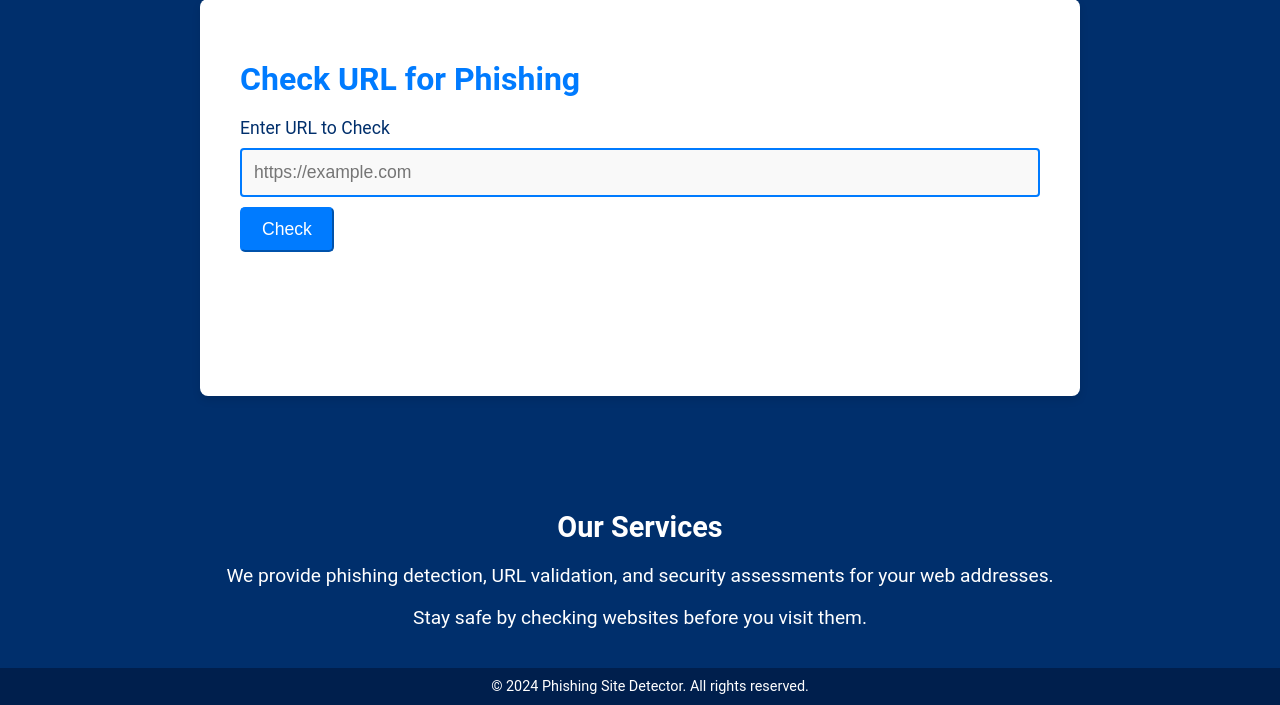
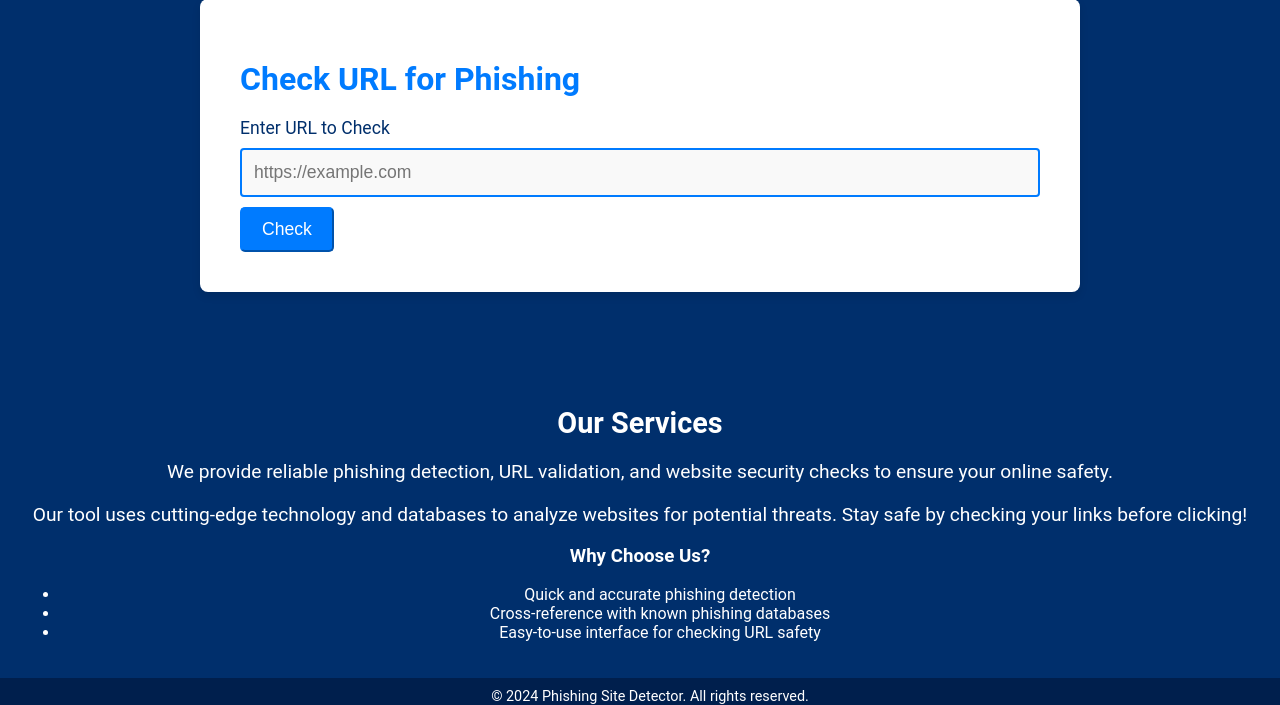
Before and after one commit to JosephBusayo/link_verifier, a Flask app: page / in a window 1280 px wide. Shown: the part 95-800 px from the top of the page. Run offline with Flask 3, Linux system fonts and the light colour scheme.

Commit message:
Update index.html

```diff
--- a/templates/index.html
+++ b/templates/index.html
@@ -30,10 +30,18 @@
 
     <!-- Services section (dim blue) -->
     <div class="services">
-        <h2>Our Services</h2>
-        <p>We provide phishing detection, URL validation, and security assessments for your web addresses.</p>
-        <p>Stay safe by checking websites before you visit them.</p>
-    </div>
+    <h2>Our Services</h2>
+    <p>We provide reliable phishing detection, URL validation, and website security checks to ensure your online safety.</p>
+    <p>Our tool uses cutting-edge technology and databases to analyze websites for potential threats. Stay safe by checking your links before clicking!</p>
+
+    <h3>Why Choose Us?</h3>
+    <ul>
+        <li>Quick and accurate phishing detection</li>
+        <li>Cross-reference with known phishing databases</li>
+        <li>Easy-to-use interface for checking URL safety</li>
+    </ul>
+</div>
+
 
     <!-- Footer section -->
     <footer>
```
